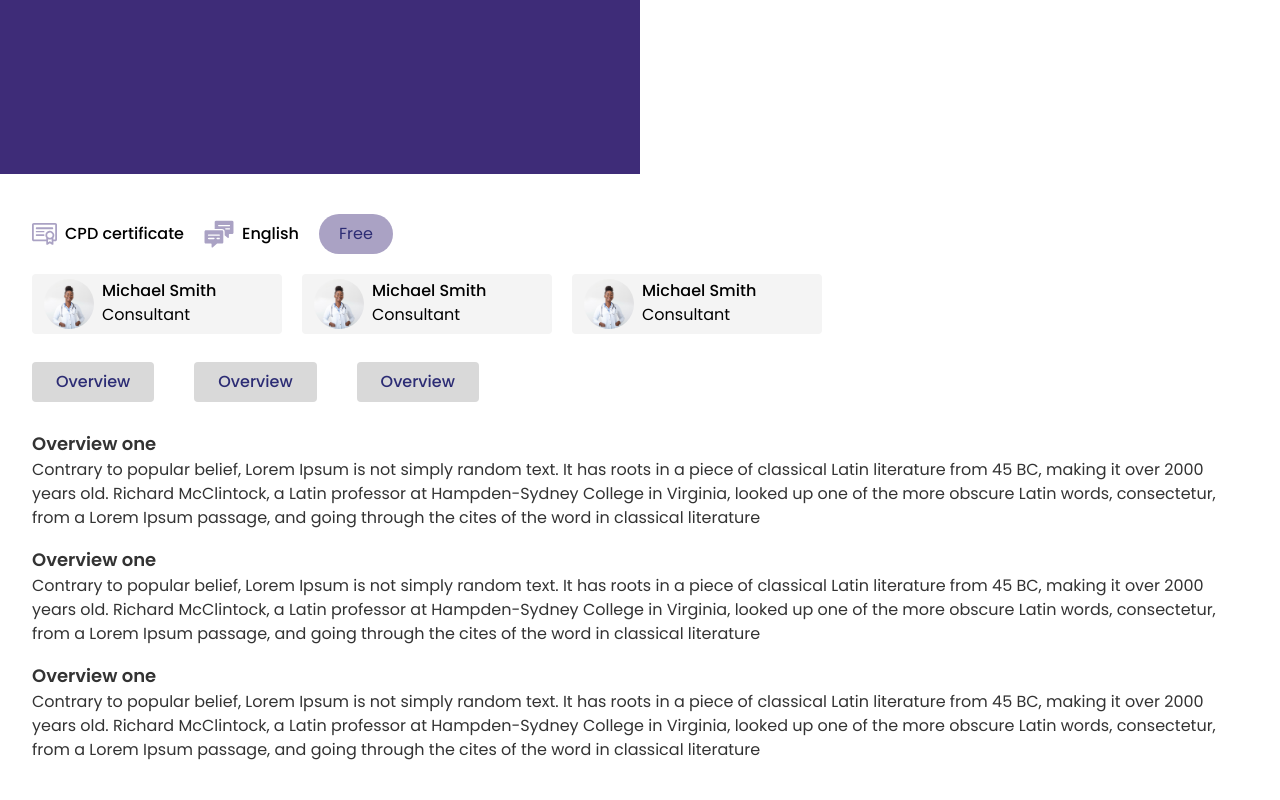
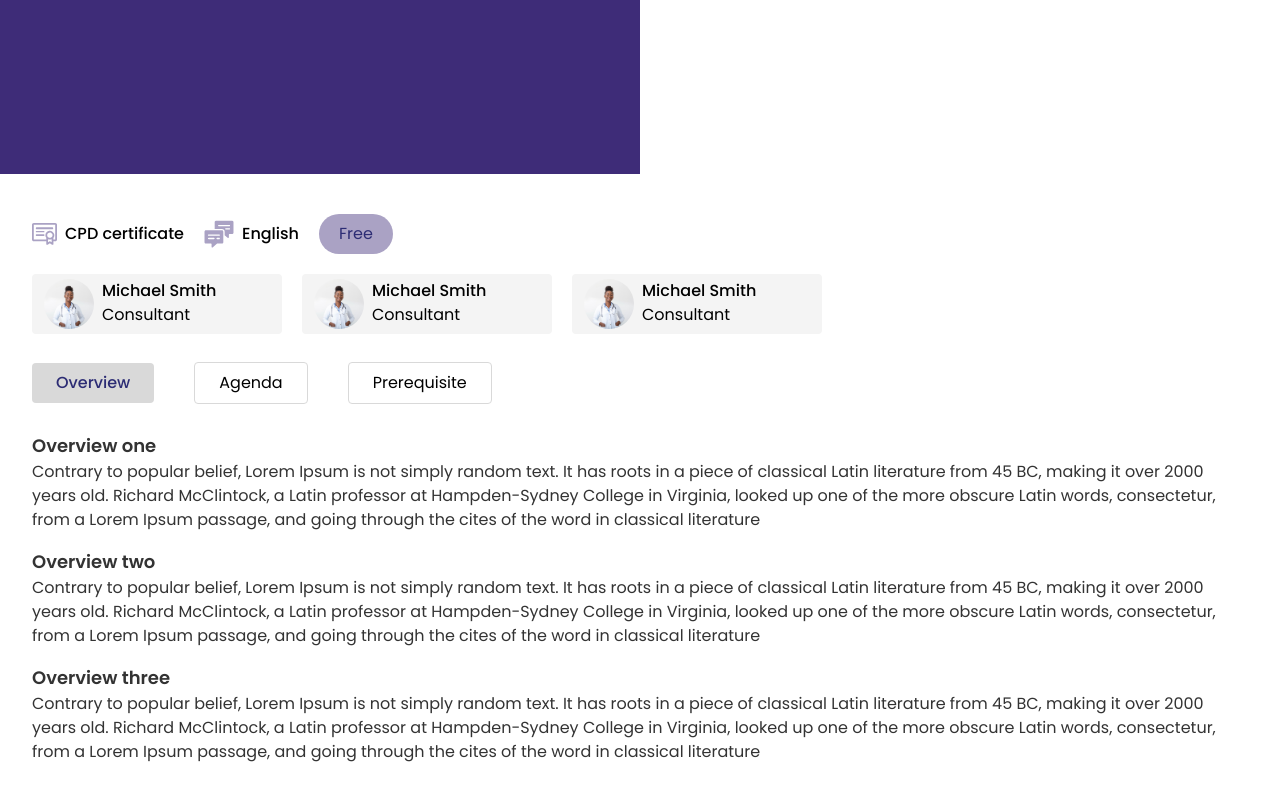
Before and after one commit to Arthur-Smart/MLH, a Next.js app: page /registration in a window 1280 px wide. Shown: the part 626-1426 px from the top of the page. Built offline with nearby package versions, Linux system fonts and the light colour scheme.

Commit message:
finished90% of the registration page

```diff
--- a/src/app/(auth)/registration/registration.module.css
+++ b/src/app/(auth)/registration/registration.module.css
@@ -15,7 +15,9 @@ background-color: #aaa2c4c3
 
 .email_btn:disabled{
 cursor:not-allowed;
+background-color: #aaa2c4a2;
 }
+
 
 
 
--- a/src/app/(auth)/success/page.tsx
+++ b/src/app/(auth)/success/page.tsx
@@ -5,10 +5,12 @@ import FLYER from "../../../../public/flyer.svg";
 import ENVELOP from "../../../../public/envelop.svg";
 import CALENDAR from "../../../../public/calendar.svg";
 import CLOCK from "../../../../public/time.svg";
+import EventDetails from "@/globals/eventdetails/EventDetails";
 
 const page = () => {
   return (
-    <main className={`${styles.success} w-screen flex`}>
+    <main className=" w-screen flex flex-col">
+      <section className={`${styles.success} w-full flex`}>
       <div
         className={`${styles.success_container} px-4 w-[50%] h-[90vh] flex flex-col items-center justify-center bg-[#3E2C78] w-[100%]`}
       >
@@ -74,6 +76,12 @@ const page = () => {
           />
         </div>
       </div>
+      </section>
+
+      {/* Activity Details */}
+      <section className="container flex flex-col py-10">
+        <EventDetails />
+      </section>
     </main>
   );
 };
--- /dev/null
+++ b/src/app/page.tsx
@@ -0,0 +1,14 @@
+import Link from 'next/link'
+import React from 'react'
+
+const page = () => {
+  return (
+    <div className="w-screen h-screen flex items-center justify-center flex flex-col">
+        <p className="text-2xl">Our Landing page is coming soon 😊?</p>
+        <p>Check the Activity page using the button below</p>
+        <Link href="/registration" className="py-2 px-3 rounded bg-[#AAA2C4] text-[#2C2C74]">Activity Page</Link>
+    </div>
+  )
+}
+
+export default page
--- a/src/globals/eventdetails/EventDetails.tsx
+++ b/src/globals/eventdetails/EventDetails.tsx
@@ -1,4 +1,4 @@
-"use client"
+"use client";
 
 import React, { useState } from "react";
 import Image from "next/image";
@@ -7,31 +7,31 @@ import LANGUAGE from "../../../public/language.svg";
 import Speaker from "../speakers/Speaker";
 
 const EventDetails = () => {
-  const [selected, setIsSelected] = useState("1");
+  const [selected, setSelected] = useState(1);
 
   type ButtonType = {
-    id:number,
-    title:string
-  }
+    id: number;
+    title: string;
+  };
 
-  const buttons:ButtonType[] = [
+  const buttons: ButtonType[] = [
     {
-      id:1,
-      title:"Overview"
+      id: 1,
+      title: "Overview",
     },
     {
-      id:2,
-      title:"Agenda"
+      id: 2,
+      title: "Agenda",
     },
     {
-      id:3,
-      title:"Prerequisite"
-    }
-  ]
+      id: 3,
+      title: "Prerequisite",
+    },
+  ];
 
   return (
     <>
-      <div className="w-full flex items-center gap-5">
+      <div className="w-full flex flex-wrap items-center gap-5">
         <div className="flex items-center">
           <Image
             src={CERTIFICATE}
@@ -54,62 +54,151 @@ const EventDetails = () => {
           <p className="text-[#2C2C74]">Free</p>
         </div>
       </div>
-      <div className="flex items-center gap-5 mt-5">
+      <div className="flex flex-wrap items-center gap-5 mt-5">
         <Speaker />
         <Speaker />
         <Speaker />
       </div>
-      <div className="flex items-center gap-10 mt-7">
+      <div className="flex items-center gap-10 mt-7 overflow-y-hidden no-scrollbar">
         {buttons.map((button) => (
- <button className="bg-[#D9D9D9] py-2 px-6 text-[#2C2C74] font-medium rounded">
- Overview
+          <button
+            onClick={() => setSelected(button.id)}
+            className={
+              button.id == selected
+                ? "bg-[#D9D9D9] py-2 px-6 text-[#2C2C74] font-medium rounded"
+                : "border-[#D9D9D9] border-[1px] rounded py-2 px-6"
+            }
+          >
+            {button.title}
           </button>
         ))}
-
-        {/* <button className="border-[#D9D9D9] border-[1px] rounded py-2 px-6">
-          Agenda
-        </button>
-        <button className="border-[#D9D9D9] border-[1px] rounded py-2 px-6">
-          Prerequisite
-        </button> */}
       </div>
 
       {/* Overview | Agenda | Prerequisite Details */}
+      {selected == 1 && (
         <div className="flex flex-col mt-7">
           <div className="mb-4">
-          <h1 className="text-[#333333] font-semibold text-lg">Overview one</h1>
+            <h1 className="text-[#333333] font-semibold text-lg">
+              Overview one
+            </h1>
+            <p className="text-[#333333] text-base">
+              Contrary to popular belief, Lorem Ipsum is not simply random text.
+              It has roots in a piece of classical Latin literature from 45 BC,
+              making it over 2000 years old. Richard McClintock, a Latin
+              professor at Hampden-Sydney College in Virginia, looked up one of
+              the more obscure Latin words, consectetur, from a Lorem Ipsum
+              passage, and going through the cites of the word in classical
+              literature
+            </p>
+          </div>
+          <div className="mb-4">
+            <h1 className="text-[#333333] font-semibold text-lg">
+              Overview two
+            </h1>
             <p className="text-[#333333]">
               Contrary to popular belief, Lorem Ipsum is not simply random text.
               It has roots in a piece of classical Latin literature from 45 BC,
-            making it over 2000 years old. Richard McClintock, a Latin professor
-            at Hampden-Sydney College in Virginia, looked up one of the more
-            obscure Latin words, consectetur, from a Lorem Ipsum passage, and
-            going through the cites of the word in classical literature
+              making it over 2000 years old. Richard McClintock, a Latin
+              professor at Hampden-Sydney College in Virginia, looked up one of
+              the more obscure Latin words, consectetur, from a Lorem Ipsum
+              passage, and going through the cites of the word in classical
+              literature
             </p>
           </div>
           <div className="mb-4">
-          <h1 className="text-[#333333] font-semibold text-lg">Overview one</h1>
+            <h1 className="text-[#333333] font-semibold text-lg">
+              Overview three
+            </h1>
             <p className="text-[#333333]">
               Contrary to popular belief, Lorem Ipsum is not simply random text.
               It has roots in a piece of classical Latin literature from 45 BC,
-            making it over 2000 years old. Richard McClintock, a Latin professor
-            at Hampden-Sydney College in Virginia, looked up one of the more
-            obscure Latin words, consectetur, from a Lorem Ipsum passage, and
-            going through the cites of the word in classical literature
+              making it over 2000 years old. Richard McClintock, a Latin
+              professor at Hampden-Sydney College in Virginia, looked up one of
+              the more obscure Latin words, consectetur, from a Lorem Ipsum
+              passage, and going through the cites of the word in classical
+              literature
+            </p>
+          </div>
+        </div>
+      )}
+
+      {selected == 2 && (
+        <div className="flex flex-col mt-7">
+          <div className="mb-4">
+            <h1 className="text-[#333333] font-semibold text-lg">Agenda one</h1>
+            <p className="text-[#333333]">
+              Contrary to popular belief, Lorem Ipsum is not simply random text.
+              It has roots in a piece of classical Latin literature from 45 BC,
+              making it over 2000 years old. Richard McClintock, a Latin
+              professor at Hampden-Sydney College in Virginia, looked up one of
+              the more obscure Latin words, consectetur, from a Lorem Ipsum
+              passage, and going through the cites of the word in classical
+              literature
             </p>
           </div>
           <div className="mb-4">
-          <h1 className="text-[#333333] font-semibold text-lg">Overview one</h1>
+            <h1 className="text-[#333333] font-semibold text-lg">
+              Angenda two
+            </h1>
             <p className="text-[#333333]">
               Contrary to popular belief, Lorem Ipsum is not simply random text.
               It has roots in a piece of classical Latin literature from 45 BC,
-            making it over 2000 years old. Richard McClintock, a Latin professor
-            at Hampden-Sydney College in Virginia, looked up one of the more
-            obscure Latin words, consectetur, from a Lorem Ipsum passage, and
-            going through the cites of the word in classical literature
+              making it over 2000 years old. Richard McClintock, a Latin
+              professor at Hampden-Sydney College in Virginia, looked up one of
+              the more obscure Latin words, consectetur, from a Lorem Ipsum
+              passage, and going through the cites of the word in classical
+              literature
+            </p>
+          </div>
+          <div className="mb-4">
+            <h1 className="text-[#333333] font-semibold text-lg">
+              Agenda three
+            </h1>
+            <p className="text-[#333333]">
+              Contrary to popular belief, Lorem Ipsum is not simply random text.
+              It has roots in a piece of classical Latin literature from 45 BC,
+              making it over 2000 years old. Richard McClintock, a Latin
+              professor at Hampden-Sydney College in Virginia, looked up one of
+              the more obscure Latin words, consectetur, from a Lorem Ipsum
+              passage, and going through the cites of the word in classical
+              literature
             </p>
           </div>
         </div>
+      )}
+
+      {selected == 3 && (
+        <div className="flex flex-col mt-7">
+          <div className="mb-4">
+            <h1 className="text-[#333333] font-semibold text-lg">
+              Prerequisite one
+            </h1>
+            <p className="text-[#333333]">
+              Contrary to popular belief, Lorem Ipsum is not simply random text.
+              It has roots in a piece of classical Latin literature from 45 BC,
+              making it over 2000 years old. Richard McClintock, a Latin
+              professor at Hampden-Sydney College in Virginia, looked up one of
+              the more obscure Latin words, consectetur, from a Lorem Ipsum
+              passage, and going through the cites of the word in classical
+              literature
+            </p>
+          </div>
+          <div className="mb-4">
+            <h1 className="text-[#333333] font-semibold text-lg">
+              Prerequisite two
+            </h1>
+            <p className="text-[#333333]">
+              Contrary to popular belief, Lorem Ipsum is not simply random text.
+              It has roots in a piece of classical Latin literature from 45 BC,
+              making it over 2000 years old. Richard McClintock, a Latin
+              professor at Hampden-Sydney College in Virginia, looked up one of
+              the more obscure Latin words, consectetur, from a Lorem Ipsum
+              passage, and going through the cites of the word in classical
+              literature
+            </p>
+          </div>
+        </div>
+      )}
     </>
   );
 };
--- a/src/globals/speakers/speaker.module.css
+++ b/src/globals/speakers/speaker.module.css
@@ -8,3 +8,9 @@
 .speaker_container{
     width:250px;
 }
+
+@media screen and (max-width:630px){
+    .speaker_container{
+        width:100%;
+    }
+}
```
Also changed, not shown: src/app/(auth)/registered/page.tsx (+9 -1 lines), src/app/(auth)/registration/page.tsx (+9 -10 lines). Lines whose indentation alone changed are shown as unchanged.
